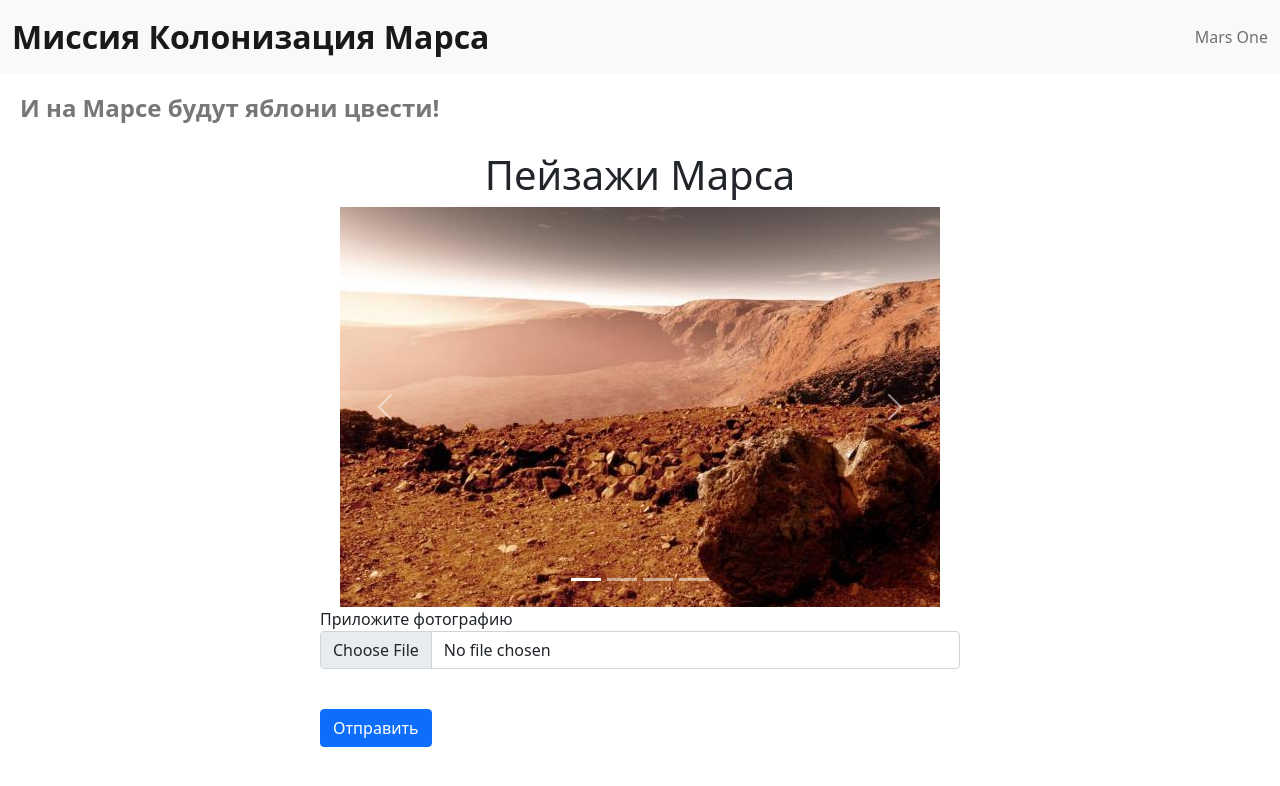
After one commit to Masynchin/fwtf, a Flask app: page /galery in a window 1280 px wide. The commit adds this page. Shown: the top 786 px of the page. Run offline with Flask 2, Linux system fonts and the light colour scheme.

Commit message:
8 - carousel form

```diff
--- a/app.py
+++ b/app.py
@@ -1,8 +1,10 @@
 import secrets
+from pathlib import Path
+from random import randrange
 
 from flask import Flask, url_for, request, render_template, redirect
 
-from forms import LoginForm
+from forms import LoginForm, ImageForm
 
 
 app = Flask(__name__)
@@ -85,5 +87,22 @@ def table(sex, age):
         filename=url_for("static", filename=filename))
 
 
+@app.route("/galery", methods=["GET", "POST"])
+def galery():
+    form = ImageForm()
+    if form.validate_on_submit():
+        image = form.image.data
+        image.save(Path(f"static/img/carousel/{image.filename}"))
+        return redirect("/galery")
+
+    images = [url_for("static", filename=f"img/carousel/{name}")
+        for name in _get_images()]
+    return render_template("galery.html", images=images, form=form)
+
+
+def _get_images():
+    return [image.name for image in Path("static/img/carousel").iterdir()]
+
+
 if __name__ == '__main__':
     app.run(port=5000, debug=True)
--- a/forms.py
+++ b/forms.py
@@ -1,5 +1,5 @@
 from flask_wtf import FlaskForm
-from wtforms import IntegerField, PasswordField, SubmitField
+from wtforms import IntegerField, PasswordField, SubmitField, FileField
 from wtforms.validators import DataRequired
 
 
@@ -9,3 +9,8 @@ class LoginForm(FlaskForm):
     captain_id = IntegerField("id капитана", validators=[DataRequired()])
     captain_pwd = PasswordField("Пароль капитана", validators=[DataRequired()])
     submit = SubmitField("Доступ")
+
+
+class ImageForm(FlaskForm):
+    image = FileField("Приложите фотографию", validators=[DataRequired()])
+    submit = SubmitField("Отправить")
--- a/static/css/style.css
+++ b/static/css/style.css
@@ -70,3 +70,17 @@
     width: auto;
     max-width: 25vw;
 }
+
+.galery-container {
+    margin: auto;
+    width: 50vw;
+}
+
+.galery-title {
+    text-align: center;
+}
+
+.carousel {
+    width: 600px !important;
+    margin: auto;
+}
--- /dev/null
+++ b/templates/galery.html
@@ -0,0 +1,44 @@
+{% extends "base.html" %}
+
+{% block title %}Красная планета{% endblock %}
+
+{% block content %}
+<div class="galery-container">
+    <h1 class="galery-title">Пейзажи Марса</h1>
+    <div id="carouselExampleIndicators" class="carousel slide" data-bs-ride="carousel">
+        <div class="carousel-indicators">
+            {% for filename in images %}
+                <button type="button" class="{{ 'active' if loop.first else '' }}" aria-current="{{ 'true' if loop.first else '' }}" data-bs-target="#carouselExampleIndicators" data-bs-slide-to="{{ loop.index }}" aria-label="Slide {{ loop.index }}"></button>
+            {% endfor %}
+        </div>
+        <div class="carousel-inner">
+            {% for filename in images %}
+                <div class="carousel-item {{ 'active' if loop.first else '' }}">
+                    <img src="{{ filename }}" class="d-block">
+                </div>
+            {% endfor %}
+        </div>
+        <button class="carousel-control-prev" type="button" data-bs-target="#carouselExampleIndicators"  data-bs-slide="prev">
+            <span class="carousel-control-prev-icon" aria-hidden="true"></span>
+            <span class="visually-hidden">Previous</span>
+        </button>
+        <button class="carousel-control-next" type="button" data-bs-target="#carouselExampleIndicators"  data-bs-slide="next">
+            <span class="carousel-control-next-icon" aria-hidden="true"></span>
+            <span class="visually-hidden">Next</span>
+        </button>
+    </div>
+    <form action="" method="post" enctype="multipart/form-data" novalidate>
+    {{ form.hidden_tag() }}
+    <p>
+        {{ form.image.label }}<br>
+        {{ form.image(class="form-control", type="file") }}<br>
+        {% for error in form.image.errors %}
+            <div class="alert alert-danger" role="alert">
+                {{ error }}
+            </div>
+        {% endfor %}
+    </p>
+    <p>{{ form.submit(type="submit", class="btn btn-primary") }}</p>
+    </form>
+</div>
+{% endblock %}
```
Also changed, not shown: static/img/carousel/fon.jpeg (added), static/img/carousel/mars1.jpeg (added), static/img/carousel/mars2.jpg (added), static/img/carousel/mars3.jpg (added).
